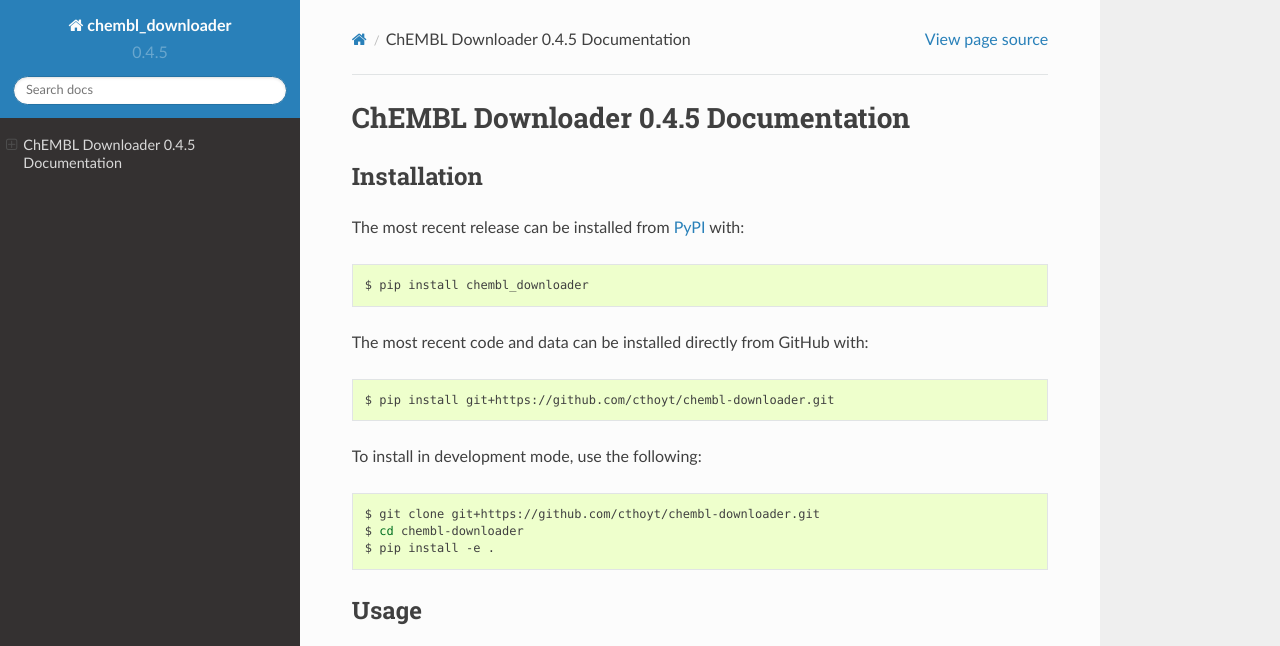
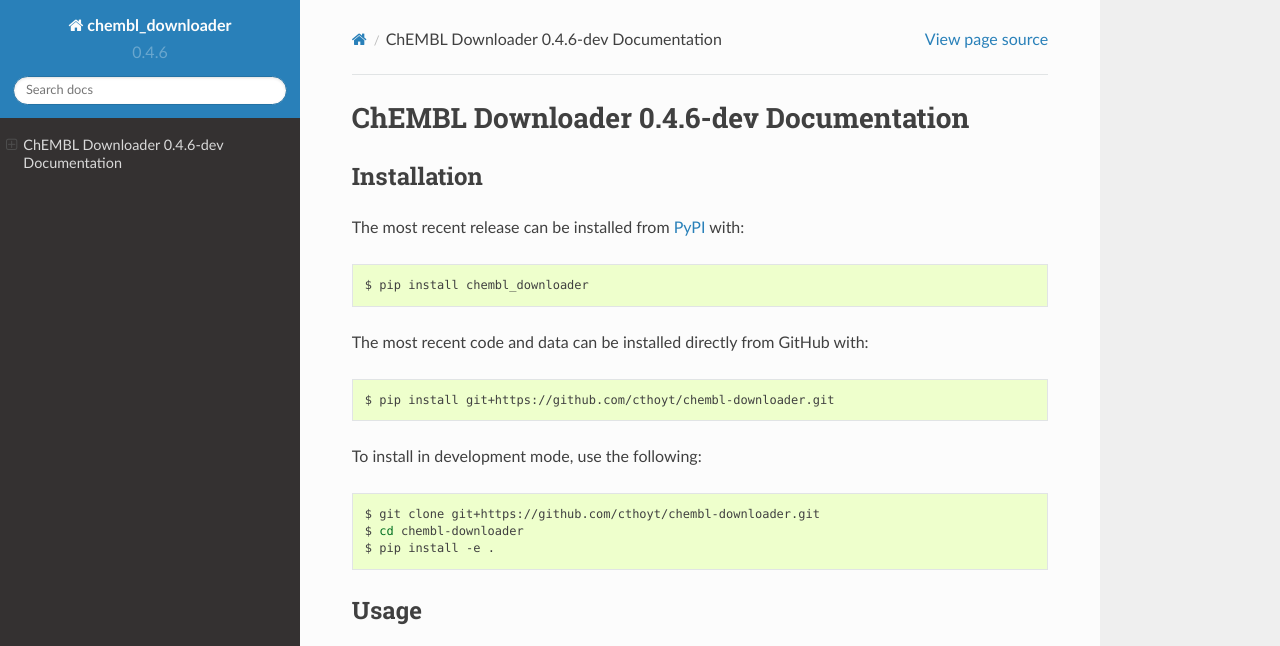
Before and after one commit to cthoyt/chembl-downloader, a Sphinx documentation site: the page built from docs/source/index.rst, in a window 1280 px wide and 1212 px high, cut to the strip 0-646 px from the top of the window. Built offline with Sphinx 7.4.7 and the Read the Docs theme 2.0.0, drawn with Linux system fonts in a browser that asks for light colours.

Commit message:
Bump version: 0.4.5 → 0.4.6-dev

```diff
--- a/docs/source/conf.py
+++ b/docs/source/conf.py
@@ -27,7 +27,7 @@
 author = "Charles Tapley Hoyt"
 
 # The full version, including alpha/beta/rc tags.
-release = "0.4.5"
+release = "0.4.6-dev"
 
 # The short X.Y version.
 parsed_version = re.match(
--- a/setup.cfg
+++ b/setup.cfg
@@ -4,7 +4,7 @@
 # Configuring setup()
 [metadata]
 name = chembl_downloader
-version = 0.4.5
+version = 0.4.6-dev
 description = Reproducibly download, open, parse, and query ChEMBL
 long_description = file: README.md
 long_description_content_type = text/markdown
```
Also changed, not shown: .bumpversion.cfg.
